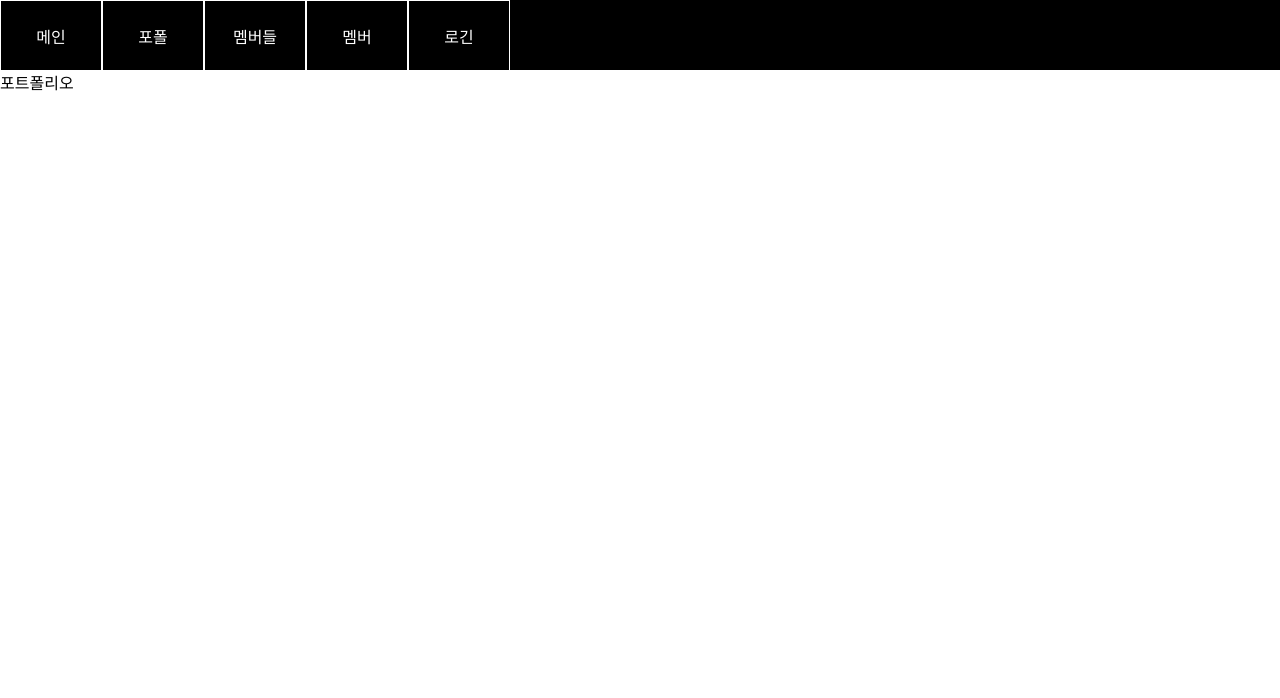
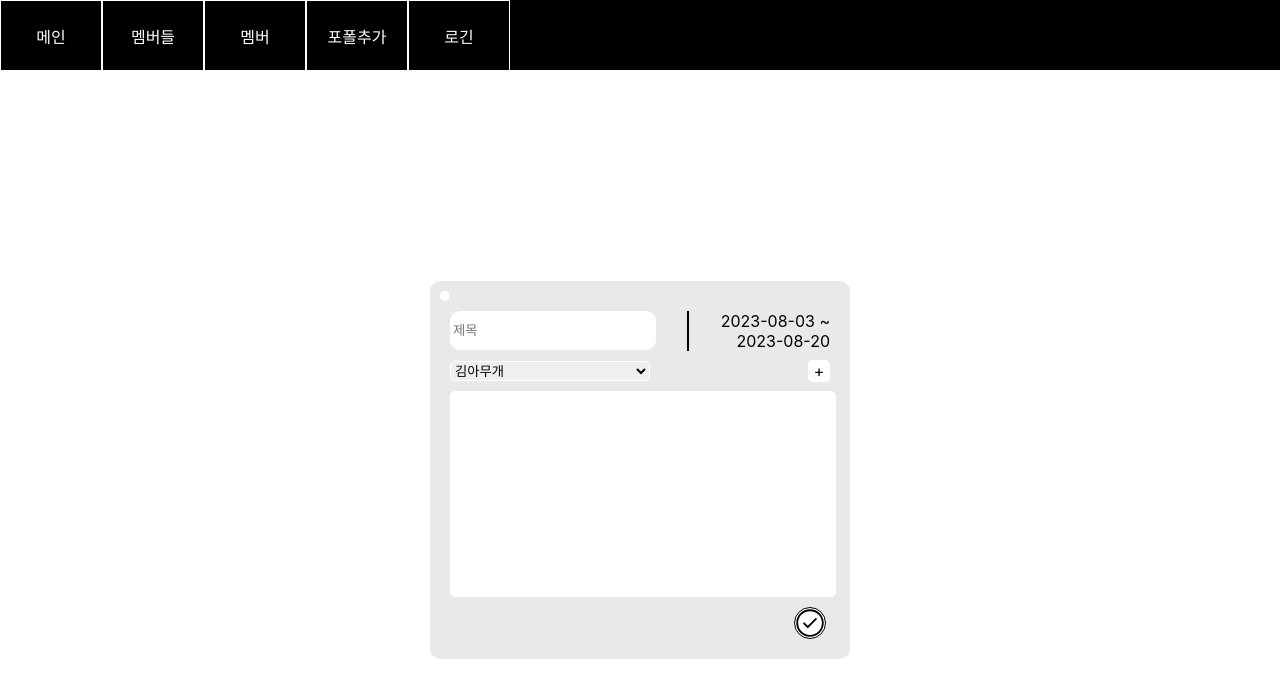
Before and after one commit to UlsanBigDev/UlsanBigDev-WEB, a React (Create React App) app: page /portfolio/add/1 in a window 1280 px wide. Shown: the top 698 px of the page. Built offline with nearby package versions, Linux system fonts and the light colour scheme.

Commit message:
Portfolio 추가 페이지 퍼블리싱 중

```diff
--- a/src/App.tsx
+++ b/src/App.tsx
@@ -13,7 +13,7 @@ function App() {
     <BrowserRouter>
       <Routes>
         <Route path="/" element={<Main />}></Route>
-        <Route path="/portfolio/*" element={<Portfolio />}></Route>
+        <Route path="/portfolio/add/:name" element={<Portfolio />}></Route>
         <Route path="/portfolio/memberlist" element={<Memberlist />}></Route>
         <Route path="/portfolio/member/:name" element={<Member />}></Route>
         <Route path="/login" element={<Login />}></Route>
--- a/src/components/Header/index.tsx
+++ b/src/components/Header/index.tsx
@@ -1,4 +1,4 @@
-import { useNavigate } from 'react-router-dom'
+import { useNavigate, useParams } from 'react-router-dom'
 import './style.css'
 
 function Header() {
@@ -7,9 +7,9 @@ function Header() {
   return (
     <div className='Header'>
       <div className='Header_main' onClick={() => { navigate('/') }}>메인</div>
-      <div className='Header_portfolio' onClick={() => { navigate('/portfolio') }}>포폴</div>
       <div className='Header_portfolio' onClick={() => { navigate('/portfolio/memberlist') }}>멤버들</div>
-      <div className='Header_portfolio' onClick={() => { navigate('/portfolio/member/:name') }}>멤버</div>
+      <div className='Header_portfolio' onClick={() => { navigate(`/portfolio/member/:name`) }}>멤버</div>
+      <div className='Header_portfolio' onClick={() => { navigate(`/portfolio/add/:name`) }}>포폴추가</div>
       <div className='Header_login' onClick={() => { navigate('/login') }}>로긴</div>
     </div>
   )
--- a/src/pages/Portfolio/index.tsx
+++ b/src/pages/Portfolio/index.tsx
@@ -1,11 +1,54 @@
+import { useState } from 'react';
 import Header from '../../components/Header'
 import './style.css'
+import { GoCheckCircle } from "react-icons/go"
 
+/**
+ *
+ * @returns issues : useParams, 제목 폰트 수 제한, 크기 재 설정, 날짜picker api정하기, 멤버(ulsanbigdev 멤버 아닌)추가 법 고민 중, input keyhandler 및 padding
+ */
 function Portfolio() {
+  const memberlist = ["김아무개", "이아무개", "박아무개", "최아무개"];
+  const [addMember, setAddMember] = useState<string>("");
   return (
-    <div>
+    <div className='Portfolio'>
       <Header />
-      포트폴리오
+      <div className='Portfolio-container'>
+
+        <div className='portfolio-input-container'>
+          <div className='point'></div>
+          <div className='portfolio-wrapper'>
+            <div className='portfolio-header'>
+              <input className='portfolio-title' placeholder='제목' />
+              {/* <div className='portfolio-title'>아무개꺼</div> */}
+              <div className='contourline'></div>
+              <div className='portfolio-period'>
+                <div className='start-date'>{"2023-08-03"} ~</div>
+                <div className='end-date'>{"2023-08-20"}</div>
+              </div>
+            </div>
+            <div className='portfolio-member-add'>
+              <select className='portfolio-members' value={addMember}
+                placeholder='팀원 선택'
+                onChange={(e) => { setAddMember(e.target.value) }} >
+                {memberlist.map((val, idx) => {
+                  return <option key={idx}>{val}</option>
+                })}
+              </select>
+              <div className='add-btn'>+</div>
+            </div>
+
+            <div className='portfolio-body'>
+              <textarea className='portfolio-content' />
+              <div className='portfolio-btn'>
+                {/* <GoCheckCircle /> */}
+                <GoCheckCircle className='check-btn' />
+              </div>
+            </div>
+          </div>
+
+        </div>
+      </div>
     </div>
   )
 }
--- a/src/pages/Portfolio/style.css
+++ b/src/pages/Portfolio/style.css
@@ -0,0 +1,132 @@
+.Portfolio {
+  width: 100vw;
+  height: 100vh;
+}
+
+.Portfolio .Portfolio-container {
+  display: flex;
+  justify-content: center;
+  align-items: center;
+  width: 100%;
+  height: 100%;
+}
+
+.Portfolio .portfolio-input-container {
+  display: flex;
+  border-radius: 10px;
+  background-color: #e9e9e9;
+  padding: 10px;
+  width: 400px;
+  max-height: 900px;
+  flex-direction: column;
+}
+
+.Portfolio .portfolio-input-container .point {
+  width: 10px;
+  height: 10px;
+  border-radius: 50%;
+  background-color: #fff;
+}
+
+.Portfolio .portfolio-input-container .portfolio-wrapper {
+  display: flex;
+  flex-direction: column;
+  padding: 10px;
+}
+
+.Portfolio .portfolio-input-container .portfolio-title {
+  outline: none;
+  border: solid 1px #fff;
+  border-radius: 10px;
+  width: 200px;
+  height: 35px;
+  /* background-color: t; */
+}
+
+.Portfolio .portfolio-input-container .portfolio-header {
+  display: flex;
+  flex-direction: row;
+  justify-content: space-between;
+}
+
+.Portfolio .portfolio-input-container .portfolio-title:focus {
+  border: solid 1px #000;
+}
+
+.Portfolio .portfolio-input-container .contourline {
+  border-right: solid 2px #000;
+}
+
+.Portfolio .portfolio-input-container .portfolio-period {
+  display: flex;
+  flex-direction: column;
+  align-items: flex-end;
+}
+
+.Portfolio .portfolio-input-container .portfolio-member-add {
+  display: flex;
+  flex-direction: row;
+  align-items: center;
+  justify-content: space-between;
+}
+
+.Portfolio .portfolio-input-container .portfolio-members {
+  outline: none;
+  border: solid 1px #fff;
+  border-radius: 5px;
+  width: 200px;
+  height: 20px;
+  margin: 10px 0 10px 0;
+}
+
+.Portfolio .portfolio-input-container .portfolio-members:focus {
+  border: solid 1px #000;
+}
+
+.Portfolio .portfolio-input-container .add-btn {
+  background-color: #fff;
+  width: 22px;
+  height: 22px;
+  border-radius: 5px;
+  display: flex;
+  justify-content: center;
+  align-items: center;
+  cursor: pointer;
+}
+
+.Portfolio .portfolio-input-container .portfolio-body {
+  display: flex;
+  flex-direction: column;
+  justify-content: space-between;
+}
+
+.Portfolio .portfolio-input-container .portfolio-content {
+  outline: none;
+  border: solid 1px #fff;
+  border-radius: 5px;
+  width: 100%;
+  height: 200px;
+  resize: none;
+  margin-bottom: 10px;
+}
+
+.Portfolio .portfolio-input-container .portfolio-content:focus {
+  border: solid 1px #000;
+}
+
+.Portfolio .portfolio-input-container .portfolio-btn {
+  display: flex;
+  flex-direction: row;
+  justify-content: flex-end;
+}
+
+.Portfolio .portfolio-input-container .check-btn {
+  color: #000;
+  font-size: 30px;
+  cursor: pointer;
+  border: solid 1px #000;
+  border-radius: 50%;
+  margin-right: 4px;
+  background-color: #fff;
+
+}
```
